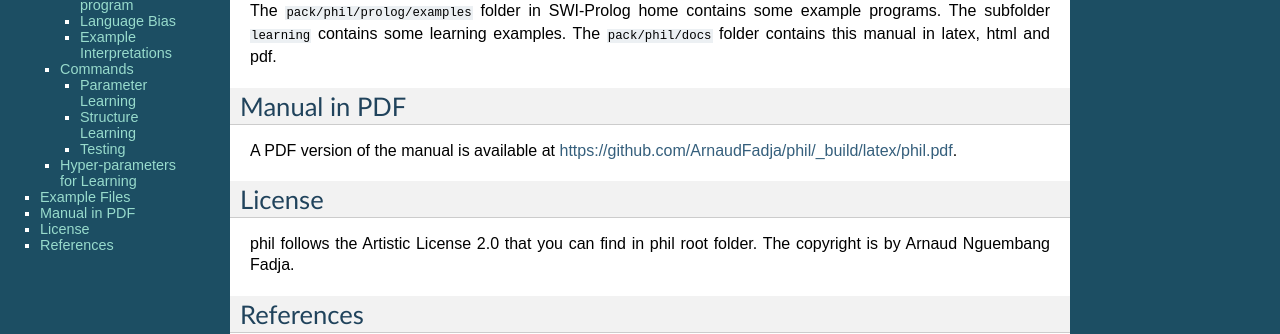
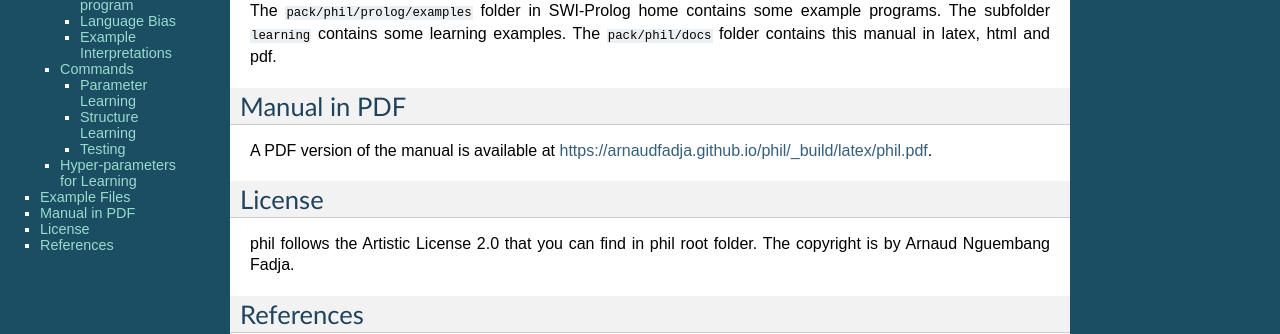
Before and after one commit to ArnaudFadja/phil, a Sphinx documentation site: the page built from docs/index.rst, in a window 1280 px wide and 900 px high, scrolled down 12106 px. Shown: the part 365-699 px from the top of the window. Built offline with Sphinx 7.4.7, drawn with Linux system fonts in a browser that asks for light colours; cross-references to code outside the pages are shown as plain code; part of the change alters nothing that is shown.

Commit message:
Fixed a link to online pdf doc.

```diff
--- a/docs/index.rst
+++ b/docs/index.rst
@@ -575,7 +575,7 @@ The :code:`pack/phil/docs` folder contains this manual in latex, html and pdf.
 
 Manual in PDF
 ==================
-A PDF version of the manual is available at `https://github.com/ArnaudFadja/phil/_build/latex/phil.pdf <https://github.com/ArnaudFadja/phil/_build/latex/phil.pdf>`_.
+A PDF version of the manual is available at `https://arnaudfadja.github.io/phil/_build/latex/phil.pdf <https://arnaudfadja.github.io/phil/_build/latex/phil.pdf>`_.
 
 License
 =======
```
Also changed, not shown: 12 other files.
